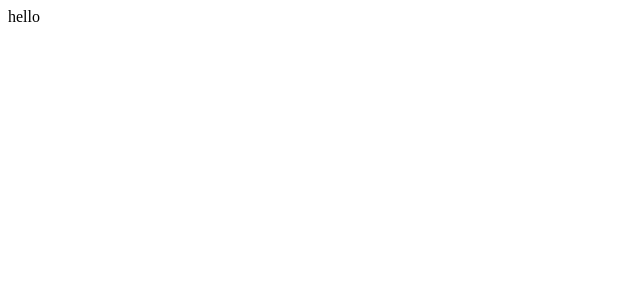
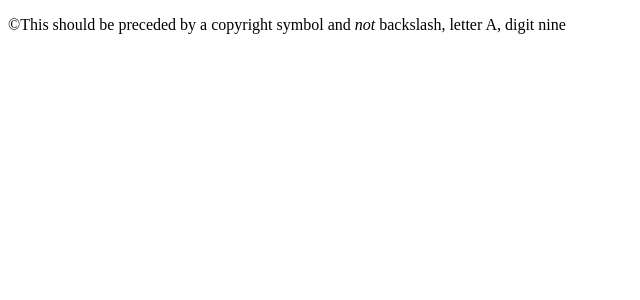
Before and after one commit to yellcorp/next14-styco-escaping-bug, a Next.js app: page / in a window 1280 px wide. Shown: the top 300 px of the page, without its empty margins (0-640 px from the left). Built offline with nearby package versions, Linux system fonts and the light colour scheme.

Commit message:
Bug reproduction

```diff
--- a/app/page.tsx
+++ b/app/page.tsx
@@ -1,3 +1,5 @@
+import {ReproComponent} from "./repro-component";
+
 export default async function ReproPage() {
-  return <div>hello</div>
+  return <ReproComponent/>
 }
--- /dev/null
+++ b/app/repro-component.tsx
@@ -0,0 +1,18 @@
+'use client';
+
+import styled from 'styled-components';
+
+const ReproElement = styled.p`
+    &::before {
+        content: '\\a9';
+    }
+`;
+
+export function ReproComponent(props: {}) {
+  return (
+    <ReproElement>
+      This should be preceded by a copyright symbol and <i>not</i> backslash,
+      letter A, digit nine
+    </ReproElement>
+  );
+}
--- a/next.config.js
+++ b/next.config.js
@@ -1,6 +1,9 @@
 /** @type {import("next").NextConfig} */
 const nextConfig = {
   reactStrictMode: true,
+  compiler: {
+    styledComponents: true
+  }
 }
 
 module.exports = nextConfig
```
